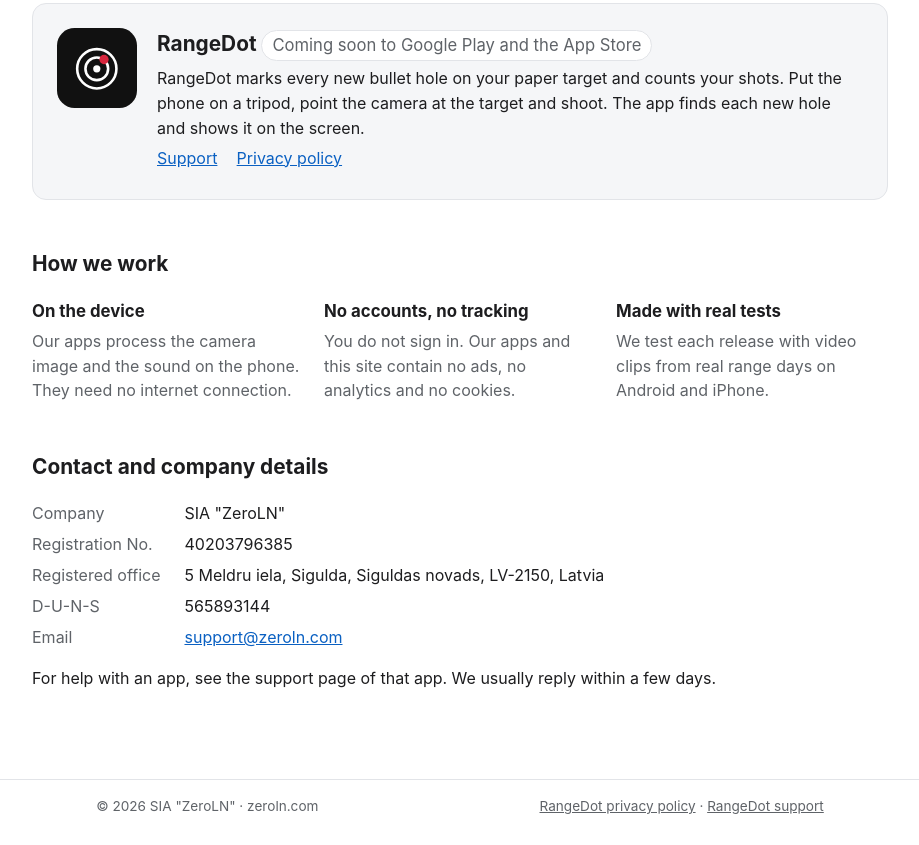
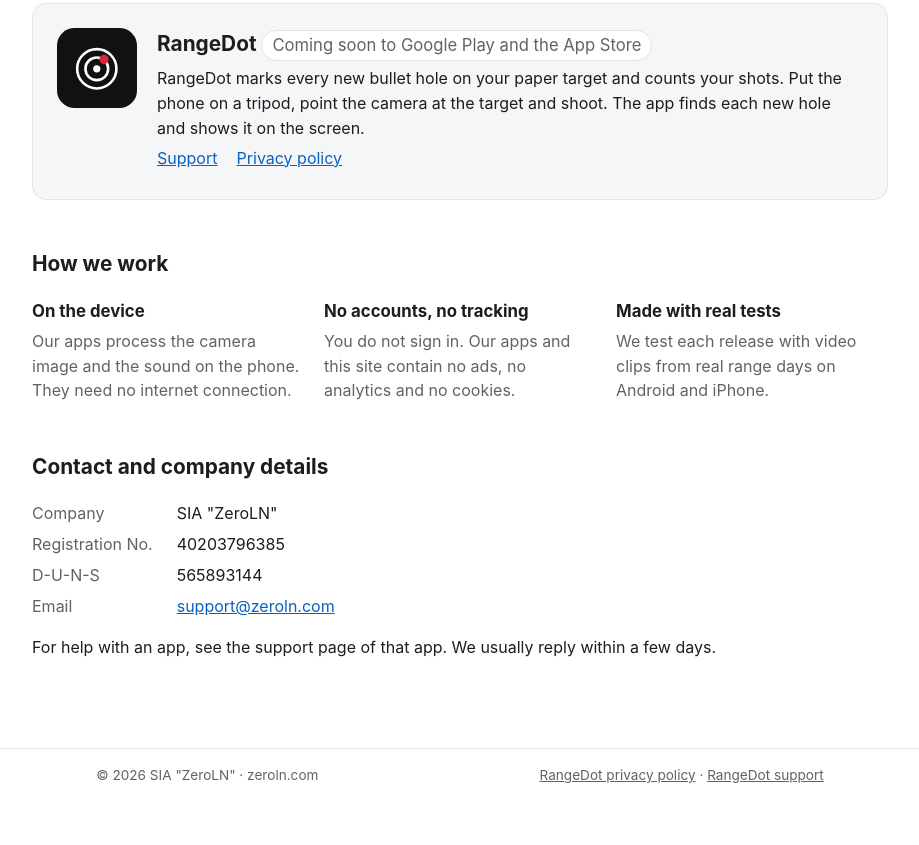
Before and after one commit to igromuls/zeroln-site, a plain HTML site: page index.html in a window 1280 px wide. Shown: the part 419-1264 px from the top of the page, without its empty margins (180-1099 px from the left). After the commit the page ends 1232 px from the top, so only its background shows below. Drawn offline with Linux system fonts and the light colour scheme.

Commit message:
Remove the registered office from the home page
Co-Authored-By: Claude Opus 5.5 <noreply@anthropic.com>

```diff
--- a/index.html
+++ b/index.html
@@ -47,7 +47,6 @@
 <dl class="facts">
 <dt>Company</dt><dd>SIA &quot;ZeroLN&quot;</dd>
 <dt>Registration No.</dt><dd>40203796385</dd>
-<dt>Registered office</dt><dd>5 Meldru iela, Sigulda, Siguldas novads, LV-2150, Latvia</dd>
 <dt>D-U-N-S</dt><dd>565893144</dd>
 <dt>Email</dt><dd><a href="mailto:support@zeroln.com">support@zeroln.com</a></dd>
 </dl>
```
